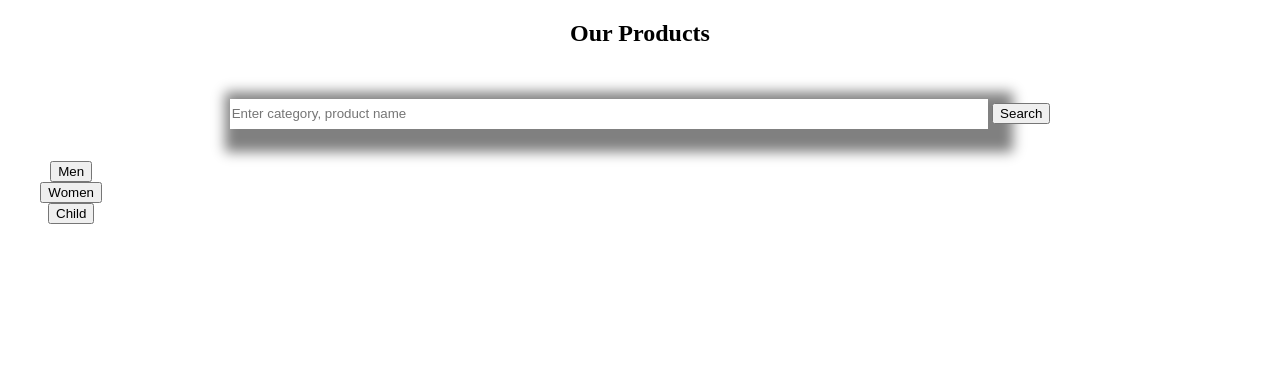
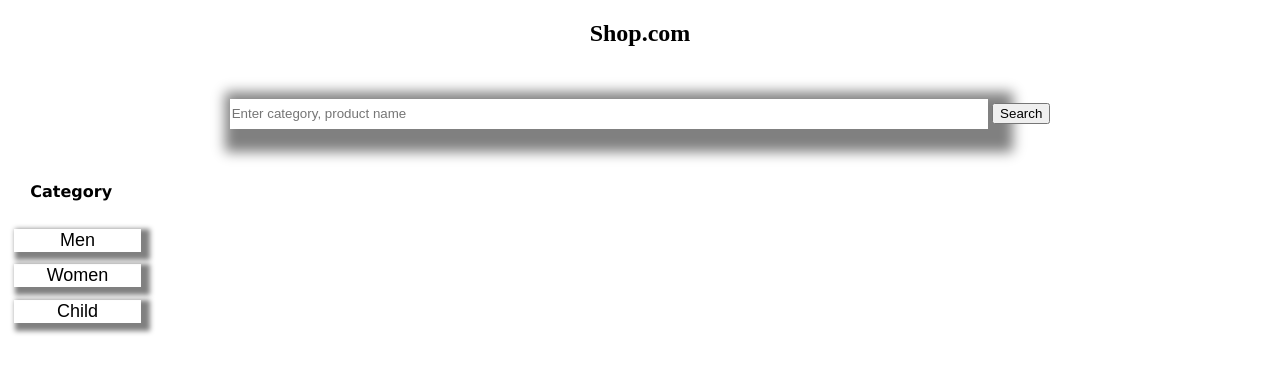
Before and after one commit to pankajmulik/apiintegrationjs, a plain HTML site: page index.html in a window 1280 px wide. Drawn offline with nearby package versions, Linux system fonts and the light colour scheme; no server answers.

Commit message:
style button

```diff
--- a/index.html
+++ b/index.html
@@ -16,7 +16,7 @@
         <div class="structure">
 
 
-            <h2>Our Products</h2>
+            <h2>Shop.com</h2>
 
             <div class="serchbar">
                 <input type="text" name="search" id="search-bar" placeholder="Enter category, product name " value=""
@@ -27,6 +27,8 @@
             <div class="product-data">
 
 <div class="category">
+
+    <h4 style="font-family: 'Lucida Sans', 'Lucida Sans Regular', 'Lucida Grande', 'Lucida Sans Unicode', Geneva, Verdana, sans-serif;">Category</h4>
 
     <div>
 <button onclick="displayMen()">
--- a/style.css
+++ b/style.css
@@ -30,3 +30,22 @@ margin:auto ;
   box-shadow: 10px 8px 12px 15px gray;
   margin: 2rem 0;
 }
+
+.category{
+
+  width: auto;
+}
+.category div{
+  width: 100%;
+}
+.category div button{
+  width: 100%;
+  text-align: center;
+  margin: 5%;
+  border: none;
+  box-sizing: border-box;
+  font-size: large;
+  background: none;
+  box-shadow: 5px 4px 5px 4px gray;
+
+}
```
